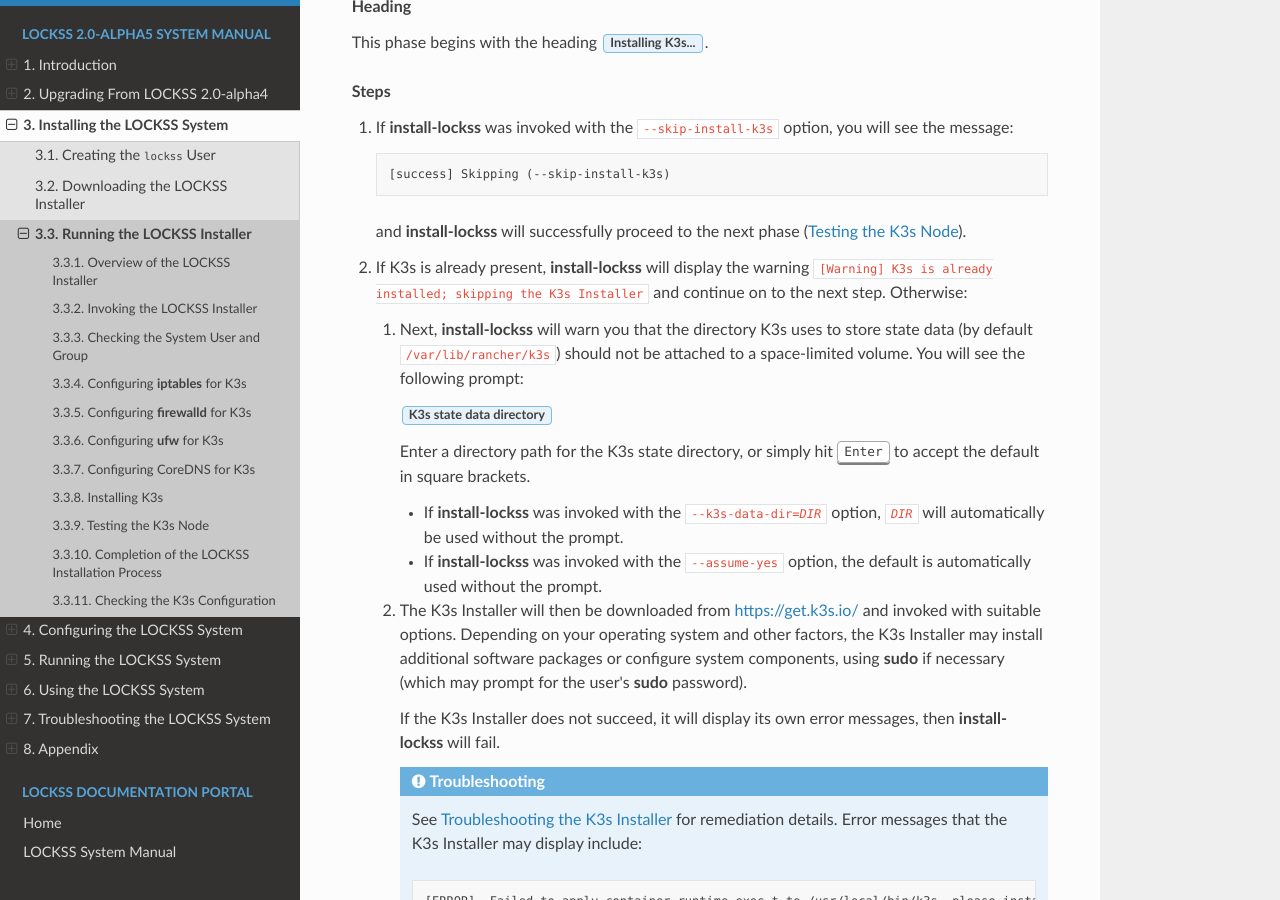
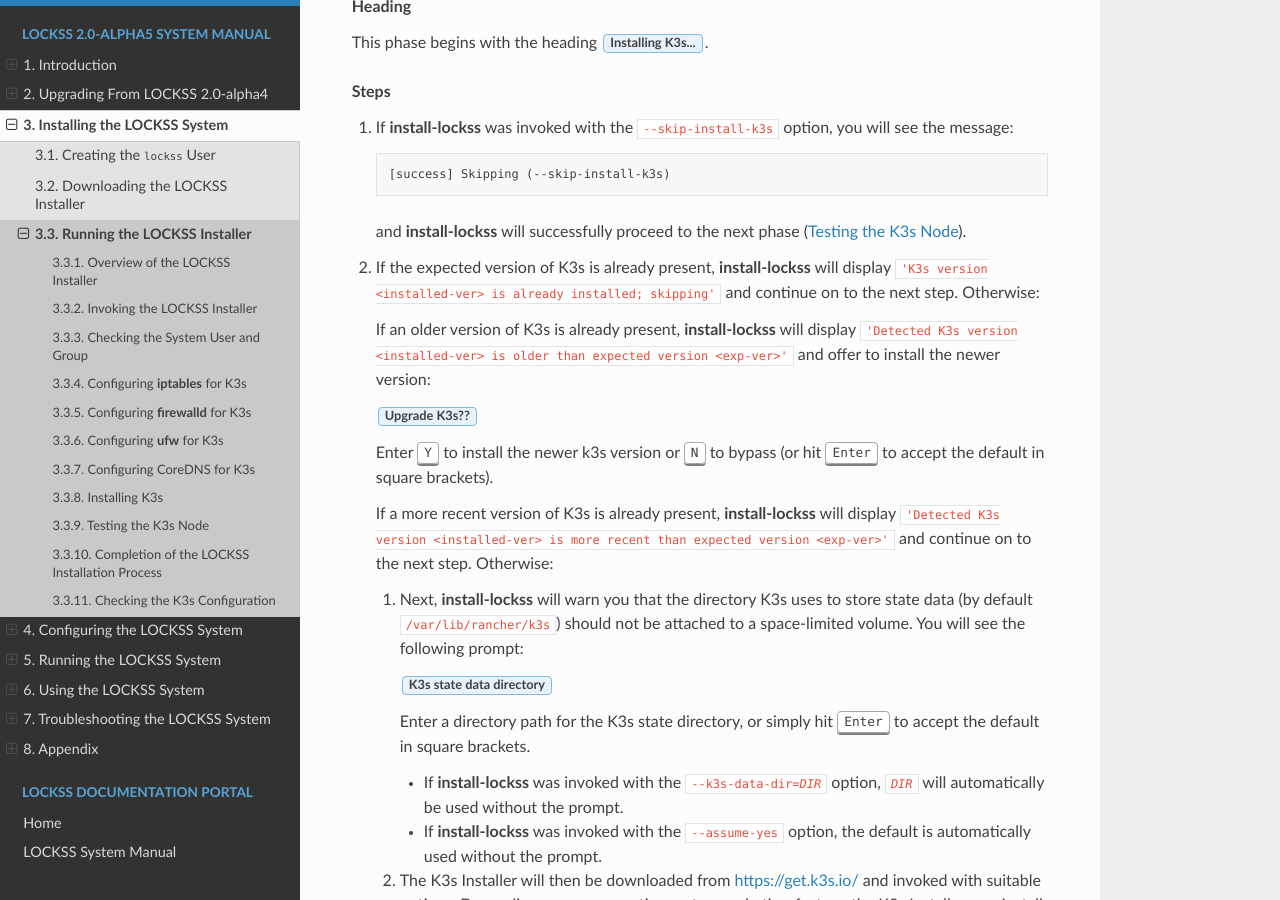
Before and after one commit to lockss/lockss-rtd-manual, a Sphinx documentation site: the page built from docs/installing/installer.rst, in a window 1280 px wide and 900 px high, scrolled down 7742 px. Built offline with Sphinx 7.4.7 and the Read the Docs theme 2.0.0, drawn with Linux system fonts in a browser that asks for light colours.

Commit message:
K3s version-checking messages

```diff
--- a/docs/installing/installer.rst
+++ b/docs/installing/installer.rst
@@ -388,7 +388,15 @@ This phase begins with the heading :guilabel:`Installing K3s...`.
 
    and :program:`install-lockss` will successfully proceed to the next phase (:ref:`Testing the K3s Node`).
 
-2. If K3s is already present, :program:`install-lockss` will display the warning ``[Warning] K3s is already installed; skipping the K3s Installer`` and continue on to the next step. Otherwise:
+2. If the expected version of K3s is already present, :program:`install-lockss` will display ``'K3s version <installed-ver> is already installed; skipping'`` and continue on to the next step. Otherwise:
+
+   If an older version of K3s is already present, :program:`install-lockss` will display ``'Detected K3s version <installed-ver> is older than expected version <exp-ver>'`` and offer to install the newer version:
+
+   :guilabel:`Upgrade K3s??`
+
+   Enter :kbd:`Y` to install the newer k3s version or :kbd:`N` to bypass (or hit :kbd:`Enter` to accept the default in square brackets).
+
+   If a more recent version of K3s is already present, :program:`install-lockss` will display ``'Detected K3s version <installed-ver> is more recent than expected version <exp-ver>'`` and continue on to the next step. Otherwise:
 
    1. Next, :program:`install-lockss` will warn you that the directory K3s uses to store state data (by default :file:`/var/lib/rancher/k3s`) should not be attached to a space-limited volume. You will see the following prompt:
 
```
